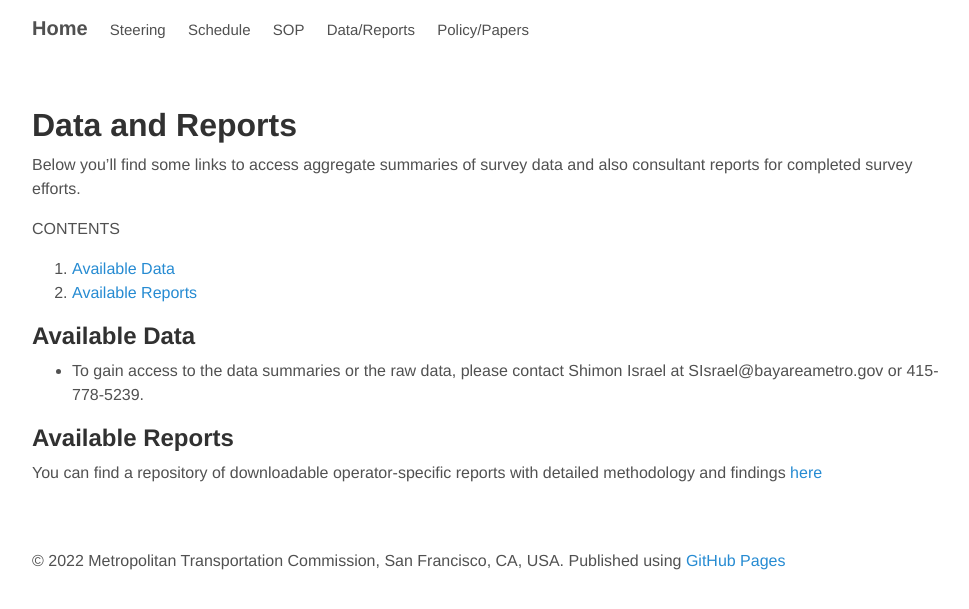
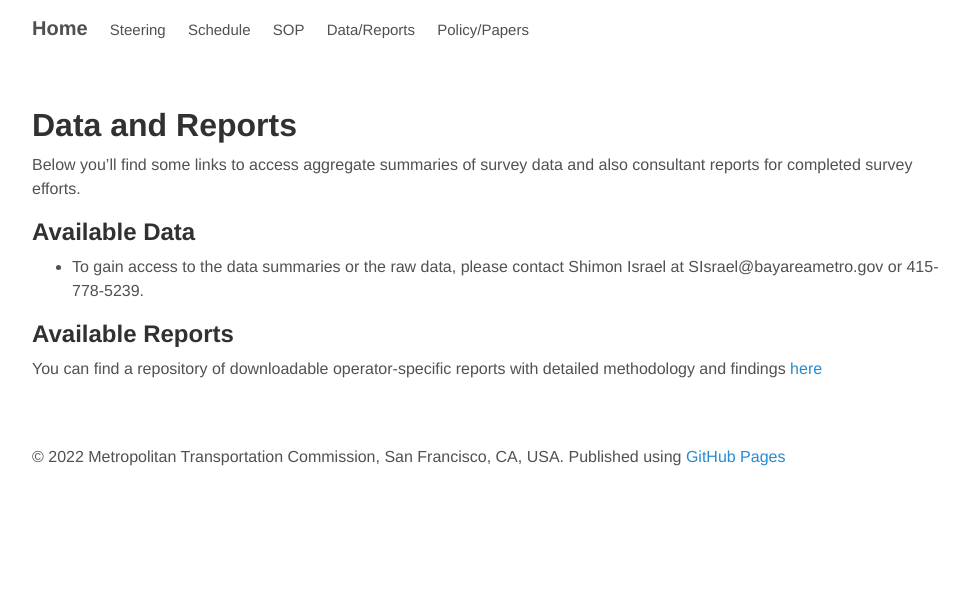
Before and after one commit to BayAreaMetro/transit-passenger-surveys, a Jekyll site: the page built from data.md, in a window 1280 px wide. Shown: the top 609 px of the page, without its empty margins (144-1113 px from the left). Built offline with Jekyll 4.4.1, drawn with Linux system fonts in a browser that asks for light colours; nearby versions of some CDN libraries; library files that are not in the unit come from our copies.

Commit message:
Cleaned up the link for available data

```diff
--- a/data.md
+++ b/data.md
@@ -7,11 +7,6 @@ title: Data
 
 Below you'll find some links to access aggregate summaries of survey data and also consultant reports for completed survey efforts.
 
-CONTENTS
-
-1. [Available Data](#available-data)
-2. [Available Reports](#available-reports)
-
 ## Available Data
 
 *	To gain access to the data summaries or the raw data, please contact Shimon Israel at SIsrael@bayareametro.gov or 415-778-5239.
```
